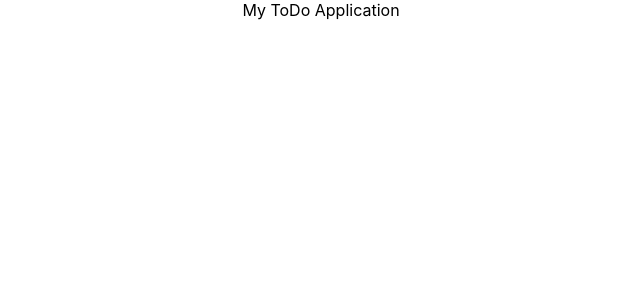
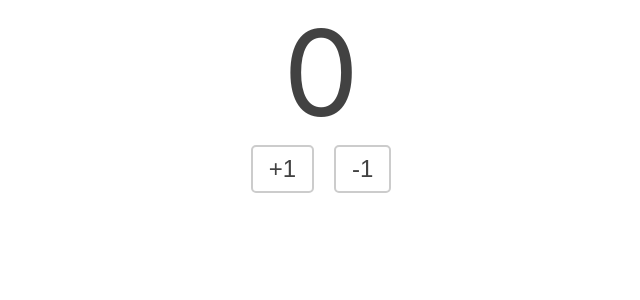
Before and after one commit to n1colasf/learning-spring-react-todoapp, a React (Create React App) app: page / in a window 1280 px wide. Shown: the top 300 px of the page, without its empty margins (319-959 px from the left). Built offline with nearby package versions, Linux system fonts and the light colour scheme.

Commit message:
Section 10 video 196

```diff
--- a/src/App.js
+++ b/src/App.js
@@ -1,9 +1,14 @@
 import './App.css';
+import Counter from './components/Counter/Counter';
+import LearningComponent from './components/learning-examples/LearningComponent';
 
 function App() {
   return (
     <div className="App">
-     My ToDo Application
+      <>
+      {/* <LearningComponent />*/}
+      <Counter />
+      </>
     </div>
   );
 }
--- /dev/null
+++ b/src/components/Counter/Counter.css
@@ -0,0 +1,19 @@
+.counter-btn {
+    font-size: 1.5rem;
+    padding: 0.5rem 1rem;
+    border: 2px solid #ccc;
+    border-radius: 5px;
+    background: transparent;
+    color: #424242;
+    cursor: pointer;
+    outline: none;
+    transition: all 0.3s ease-out;
+    margin-left: 10px;
+    margin-right: 10px;
+    }
+
+    .count {
+    font-size: 120px;
+    margin-top: 30px;
+    color: #424242;
+    }
--- /dev/null
+++ b/src/components/Counter/Counter.jsx
@@ -0,0 +1,31 @@
+import React, { useState } from "react";
+import "./Counter.css";
+
+const Counter = () => {
+  const [counter, setCounter] = useState(0);
+
+  function incrementCounterFunction() {
+    setCounter(counter + 1);
+    console.log("Increment clicked");
+  }
+  function decrementCounterFunction() {
+    setCounter(counter - 1);
+    console.log("Decrement clicked");
+    }
+
+  return (
+    <div className="counter">
+      <span className="count">{counter}</span>
+      <div>
+        <button className="counter-btn" onClick={incrementCounterFunction}>
+          +1
+        </button>
+        <button className="counter-btn" onClick={decrementCounterFunction}>
+            -1
+        </button>
+      </div>
+    </div>
+  );
+};
+
+export default Counter;
--- /dev/null
+++ b/src/components/learning-examples/FirstComponent.jsx
@@ -0,0 +1,11 @@
+import React from 'react'
+
+const FirstComponent = () => {
+  return (
+    <div>
+      <div className="firstComponent">First Component</div>
+    </div>
+  )
+}
+
+export default FirstComponent
--- /dev/null
+++ b/src/components/learning-examples/LearningComponent.jsx
@@ -0,0 +1,17 @@
+import React from "react";
+import FirstComponent from "./FirstComponent";
+import SecondComponent from "./SecondComponent";
+import ThirdComponent, { FourthComponent } from "./ThirdComponent";
+
+const LearningComponent = () => {
+  return (
+    <div>
+      <FirstComponent />
+      <SecondComponent />
+      <ThirdComponent />
+      <FourthComponent />
+    </div>
+  );
+};
+
+export default LearningComponent;
--- /dev/null
+++ b/src/components/learning-examples/SecondComponent.jsx
@@ -0,0 +1,11 @@
+import React from 'react'
+
+const SecondComponent = () => {
+  return (
+    <div>
+      <div className="secondComponent">Second Component</div>
+    </div>
+  )
+}
+
+export default SecondComponent
--- /dev/null
+++ b/src/components/learning-examples/ThirdComponent.jsx
@@ -0,0 +1,19 @@
+import React, { Component } from 'react'
+
+export class ThirdComponent extends Component {
+  render() {
+    return (
+        <div className="thirdComponent">Third Component</div>
+
+    )
+  }
+}
+export default ThirdComponent
+
+
+export function FourthComponent() {
+    return (
+        <div className="fourthComponent">Fourth Component</div>
+
+    )
+}
```
